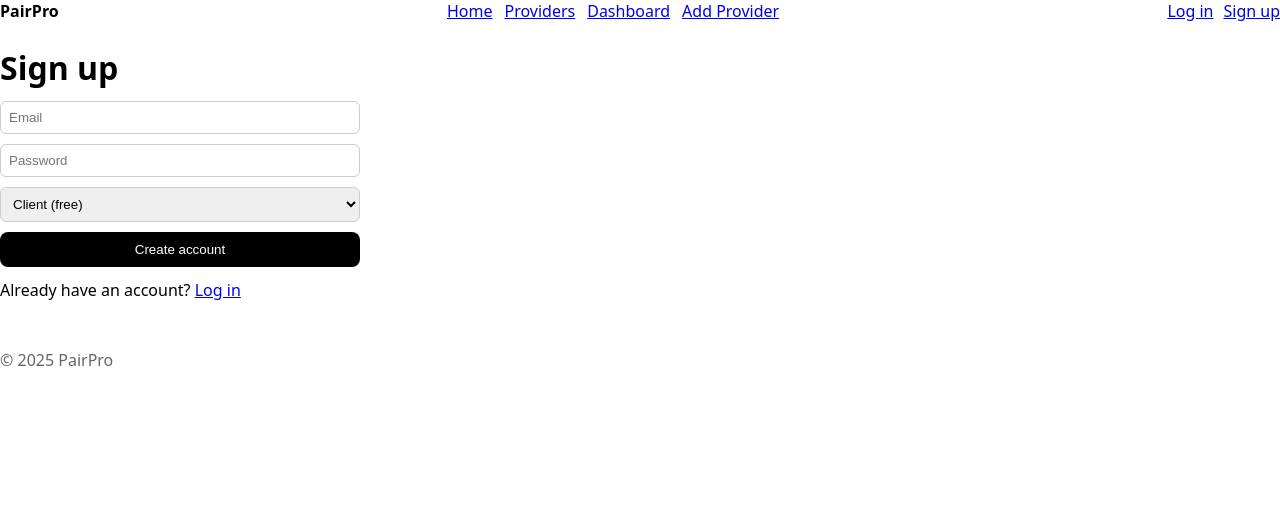
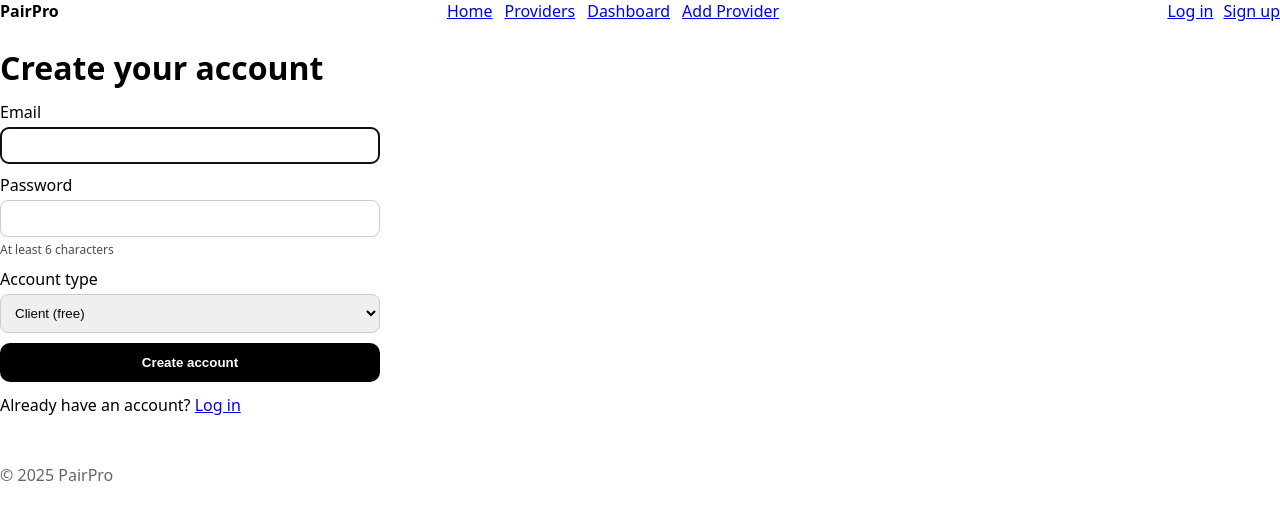
Before and after one commit to ProPairApp/pairpro-frontend, a Next.js app: page /auth/signup in a window 1280 px wide. Shown: the top 520 px of the page. Built offline with nearby package versions, Linux system fonts and the light colour scheme; no server answers.

Commit message:
Update page.tsx

```diff
--- a/app/auth/signup/page.tsx
+++ b/app/auth/signup/page.tsx
@@ -1,48 +1,169 @@
 "use client";
 
-import { useState } from "react";
+import { useEffect, useRef, useState } from "react";
+
+type Role = "client" | "provider";
 
 export default function SignupPage() {
   const base = process.env.NEXT_PUBLIC_API_URL!;
   const [email, setEmail] = useState("");
   const [pw, setPw] = useState("");
-  const [role, setRole] = useState<"client" | "provider">("client");
+  const [role, setRole] = useState<Role>("client");
   const [msg, setMsg] = useState<string | null>(null);
+  const [submitting, setSubmitting] = useState(false);
+  const btnRef = useRef<HTMLButtonElement | null>(null);
+
+  // focus first field for speed
+  useEffect(() => {
+    try {
+      const el = document.querySelector<HTMLInputElement>('input[name="email"]');
+      el?.focus();
+    } catch {}
+  }, []);
+
+  function isValidEmail(x: string) {
+    return /\S+@\S+\.\S+/.test(x);
+  }
 
   async function onSubmit(e: React.FormEvent) {
     e.preventDefault();
+    if (submitting) return;
+
     setMsg(null);
+
+    if (!isValidEmail(email.trim())) {
+      setMsg("Please enter a valid email.");
+      return;
+    }
+    if (pw.length < 6) {
+      setMsg("Password must be at least 6 characters.");
+      return;
+    }
+
+    setSubmitting(true);
+    const controller = new AbortController();
+    const t = setTimeout(() => controller.abort(), 10_000);
+
     try {
+      // 1) create account
       const res = await fetch(`${base}/auth/signup`, {
         method: "POST",
         headers: { "Content-Type": "application/json" },
-        body: JSON.stringify({ email, password: pw, role }),
+        body: JSON.stringify({ email: email.trim(), password: pw, role }),
+        signal: controller.signal,
       });
-      if (!res.ok) throw new Error(await res.text());
-      setMsg("Account created! You can log in now.");
+      if (!res.ok) {
+        const txt = await res.text();
+        throw new Error(txt || "Sign up failed");
+      }
+
+      // 2) auto-login
+      const form = new URLSearchParams();
+      form.set("username", email.trim());
+      form.set("password", pw);
+
+      const loginRes = await fetch(`${base}/auth/login`, {
+        method: "POST",
+        headers: { "Content-Type": "application/x-www-form-urlencoded" },
+        body: form.toString(),
+        signal: controller.signal,
+      });
+      if (!loginRes.ok) {
+        const txt = await loginRes.text();
+        throw new Error(txt || "Auto-login failed. Please log in manually.");
+      }
+      const data = await loginRes.json();
+      localStorage.setItem("pairpro_token", data.access_token);
+
+      // 3) redirect based on role
+      if (role === "provider") {
+        window.location.href = "/providers/new";
+      } else {
+        window.location.href = "/dashboard";
+      }
     } catch (err: any) {
-      setMsg(err.message || "Failed");
+      if (err?.name === "AbortError") {
+        setMsg("Network is slow. Please try again.");
+      } else {
+        setMsg(err?.message || "Something went wrong.");
+      }
+      setSubmitting(false);
+      btnRef.current?.focus();
+    } finally {
+      clearTimeout(t);
     }
   }
 
   return (
     <main>
-      <h1 style={{ marginBottom: 12 }}>Sign up</h1>
-      <form onSubmit={onSubmit} style={{ display: "grid", gap: 10, maxWidth: 360 }}>
-        <input placeholder="Email" value={email} onChange={(e) => setEmail(e.target.value)}
-               style={{ padding: 8, border: "1px solid #ccc", borderRadius: 6 }} />
-        <input placeholder="Password" type="password" value={pw} onChange={(e) => setPw(e.target.value)}
-               style={{ padding: 8, border: "1px solid #ccc", borderRadius: 6 }} />
-        <select value={role} onChange={(e) => setRole(e.target.value as any)}
-                style={{ padding: 8, border: "1px solid #ccc", borderRadius: 6 }}>
-          <option value="client">Client (free)</option>
-          <option value="provider">Provider</option>
-        </select>
-        <button type="submit" style={{ padding: "10px 14px", border: "none", borderRadius: 8, background: "black", color: "white" }}>
-          Create account
+      <h1 style={{ marginBottom: 12 }}>Create your account</h1>
+
+      <form onSubmit={onSubmit} style={{ display: "grid", gap: 10, maxWidth: 380 }}>
+        <label style={{ display: "grid", gap: 4 }}>
+          Email
+          <input
+            name="email"
+            type="email"
+            autoComplete="email"
+            value={email}
+            onChange={(e) => setEmail(e.target.value)}
+            style={{ padding: 10, border: "1px solid #ccc", borderRadius: 8 }}
+          />
+        </label>
+
+        <label style={{ display: "grid", gap: 4 }}>
+          Password
+          <input
+            type="password"
+            autoComplete="new-password"
+            value={pw}
+            onChange={(e) => setPw(e.target.value)}
+            style={{ padding: 10, border: "1px solid #ccc", borderRadius: 8 }}
+          />
+          <span style={{ fontSize: 12, opacity: 0.7 }}>At least 6 characters</span>
+        </label>
+
+        <label style={{ display: "grid", gap: 4 }}>
+          Account type
+          <select
+            value={role}
+            onChange={(e) => setRole(e.target.value as Role)}
+            style={{ padding: 10, border: "1px solid #ccc", borderRadius: 8 }}
+          >
+            <option value="client">Client (free)</option>
+            <option value="provider">Provider</option>
+          </select>
+        </label>
+
+        <button
+          ref={btnRef}
+          type="submit"
+          disabled={submitting}
+          aria-busy={submitting}
+          style={{
+            padding: "12px 18px",
+            borderRadius: 10,
+            border: "none",
+            background: submitting ? "#888" : "black",
+            color: "white",
+            cursor: submitting ? "not-allowed" : "pointer",
+            fontWeight: 600,
+            transition: "transform 80ms ease",
+            touchAction: "manipulation",
+          }}
+          onMouseDown={(e) => {
+            (e.currentTarget as HTMLButtonElement).style.transform = "scale(0.98)";
+          }}
+          onMouseUp={(e) => {
+            (e.currentTarget as HTMLButtonElement).style.transform = "scale(1)";
+          }}
+        >
+          {submitting ? "Creating account…" : "Create account"}
         </button>
       </form>
-      {msg && <p style={{ marginTop: 10, color: msg.includes("created") ? "green" : "crimson" }}>{msg}</p>}
+
+      {msg && <p style={{ marginTop: 10, color: "crimson" }}>{msg}</p>}
+
       <p style={{ marginTop: 12 }}>
         Already have an account? <a href="/auth/login">Log in</a>
       </p>
```
